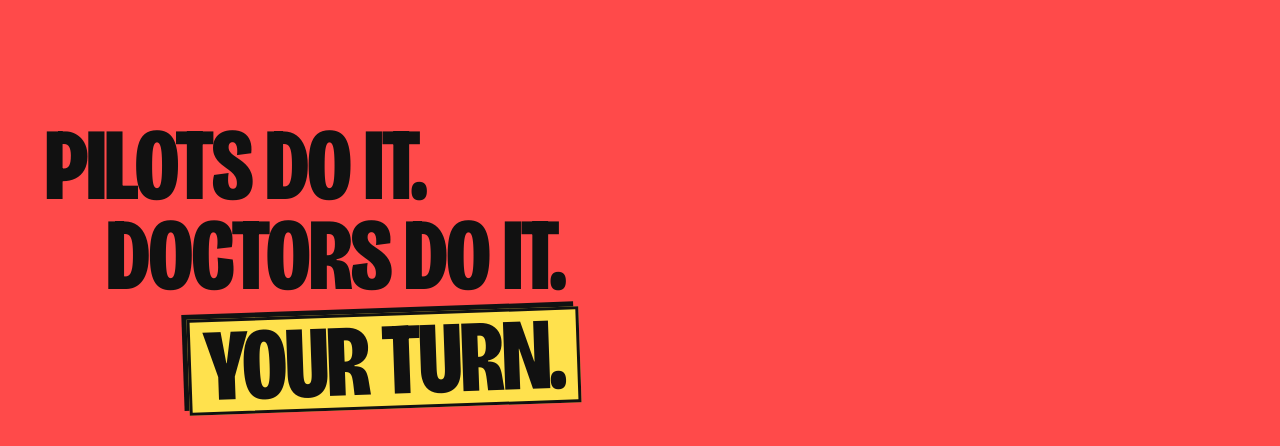
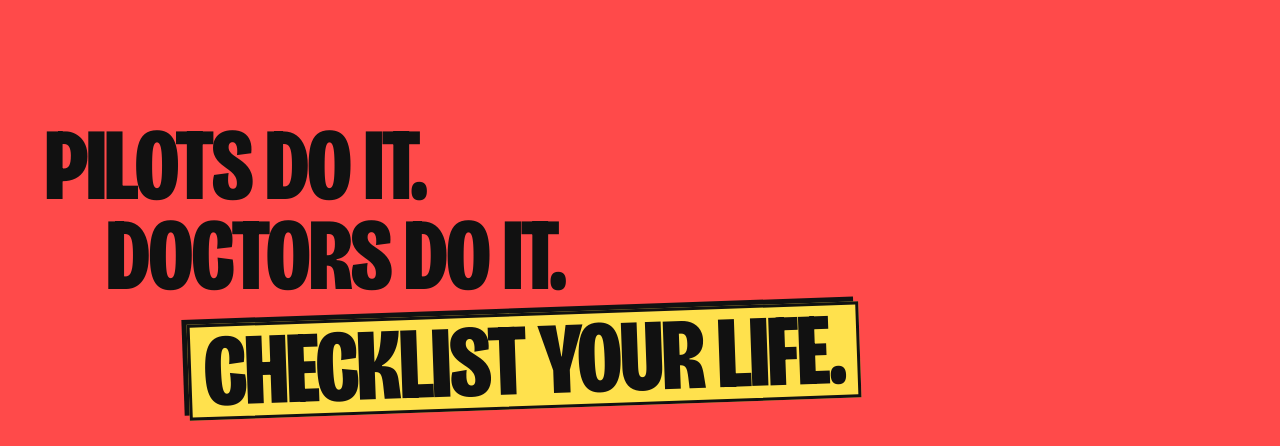
Before and after one commit to mateusmorgado/checklist-app-website, a plain HTML site: page index.html in a window 1280 px wide. Shown: the part 6080-6526 px from the top of the page. Drawn offline with nearby package versions, Linux system fonts and the light colour scheme; animation ran at ten frames a second.

Commit message:
Flip the film headline from 'Your turn.' to 'Checklist your life.'
Co-Authored-By: Claude Opus 5.5 <noreply@anthropic.com>
Claude-Session: https://claude.ai/code/session_01Ggus8vE5zcdYR2UuA9zaSK

```diff
--- a/css/site.css
+++ b/css/site.css
@@ -987,9 +987,19 @@ body:not(.at-top) .hero-down { opacity: 0; pointer-events: none; }
 
 /* film credits under the video */
 .film-mega { font-size: clamp(44px, 8vw, 128px); }
-.film-mega span { display: block; width: fit-content; }
-.film-mega span:nth-child(2) { margin-left: .6em; }
+.film-mega > span { display: block; width: fit-content; }
+.film-mega > span:nth-child(2) { margin-left: .6em; }
 .film-mega .hl { margin: .12em 0 0 1.4em; transform: rotate(-2deg); }
+.film-mega .ft { transition: transform .2s cubic-bezier(.5, 0, .9, .4); }
+.film-mega .ft-b { display: none; }
+.film-mega.flipped .ft-a { display: none; }
+.film-mega.flipped .ft-b { display: inline; }
+@media (max-width: 600px) { .film-mega .ft-b { font-size: .74em; white-space: nowrap; } }
+.film-mega.flipping .ft { transform: rotate(-2deg) scaleY(0); }
+.film-mega.flipped .ft { animation: ft-pop .55s cubic-bezier(.3, 1.8, .5, 1); }
+@keyframes ft-pop { 0% { transform: rotate(-2deg) scaleY(0); } 60% { transform: rotate(-4deg) scale(1.08, 1.12); } 100% { transform: rotate(-2deg); } }
+@media (max-width: 600px) { .film-mega.flipped .ft { margin-left: .3em; } }
+@media (prefers-reduced-motion: reduce) { .film-mega .ft-a { display: none; } .film-mega .ft-b { display: inline; } .film-mega .ft { animation: none !important; transition: none; } }
 .credits { max-width: 720px; margin: 22px auto 0; display: grid; gap: 6px; font: 500 14px/1.45 var(--body); }
 .credits { grid-template-columns: max-content 1fr; column-gap: 12px; }
 .credits p { display: contents; }
--- a/index.html
+++ b/index.html
@@ -394,7 +394,7 @@
 <!-- VIDEO -->
 <section class="section" id="video" aria-labelledby="video-title">
   <div class="wrap wide">
-    <h2 id="video-title" class="mega film-mega reveal"><span>Pilots do it.</span> <span>Doctors do it.</span> <span class="hl">Your turn.</span></h2>
+    <h2 id="video-title" class="mega film-mega reveal"><span>Pilots do it.</span> <span>Doctors do it.</span> <span class="hl ft"><span class="ft-a">Your turn.</span><span class="ft-b">Checklist your life.</span></span></h2>
     <div class="win reveal">
       <div class="win-bar"><span class="dots"><i></i><i></i><i></i></span><span class="win-title">checklistpro-ad.mp4</span><span class="vlang" role="group" aria-label="Video language" data-vlang="ad"><button type="button" data-l="en" lang="en" data-no-i18n aria-label="English" title="English" aria-pressed="true"><svg viewBox="0 0 60 40" aria-hidden="true"><path fill="#012169" d="M0 0h60v40H0z"/><path stroke="#fff" stroke-width="8" d="M0 0l60 40M60 0L0 40"/><path stroke="#c8102e" stroke-width="3" d="M0 0l60 40M60 0L0 40"/><path stroke="#fff" stroke-width="13" d="M30 0v40M0 20h60"/><path stroke="#c8102e" stroke-width="7" d="M30 0v40M0 20h60"/></svg></button><button type="button" data-l="de" lang="de" data-no-i18n aria-label="Deutsch" title="Deutsch" aria-pressed="false"><svg viewBox="0 0 60 40" aria-hidden="true"><path d="M0 0h60v14H0z"/><path fill="#dd0000" d="M0 13h60v14H0z"/><path fill="#ffce00" d="M0 27h60v13H0z"/></svg></button></span><span class="win-btns" aria-hidden="true">_ ▢ ✕</span></div>
       <div class="video-box" id="video-box">
--- a/js/i18n-data.js
+++ b/js/i18n-data.js
@@ -17,6 +17,7 @@ window.I18N_DE = {
 "Pilots do it.": "Piloten machen’s.",
 "Doctors do it.": "Ärzte machen’s.",
 "Your turn.": "Du bist dran.",
+"Checklist your life.": "Checkliste dein Leben.",
 "A two-minute checklist nearly halved deaths after surgery. The same idea, now for your day.": "Eine Zwei-Minuten-Checkliste hat die Todesfälle nach Operationen fast halbiert. Dieselbe Idee, jetzt für deinen Alltag.",
 "Previous power": "Vorherige Funktion",
 "Next power": "Nächste Funktion",
--- a/js/site.js
+++ b/js/site.js
@@ -1120,3 +1120,15 @@
   let rz = 0; addEventListener('resize', () => { clearTimeout(rz); rz = setTimeout(() => { if (ov.classList.contains('open')) window.Journey.draw(false); }, 150); });
   if (document.fonts && document.fonts.ready) document.fonts.ready.then(() => { if (ov.classList.contains('open')) window.Journey.draw(false); });
 })();
+
+// Film headline: "Your turn." flips to "Checklist your life." once it is on screen.
+(function () {
+  const h = document.getElementById('video-title');
+  if (!h || !h.querySelector('.ft') || !('IntersectionObserver' in window) || matchMedia('(prefers-reduced-motion: reduce)').matches) { if (h) h.classList.add('flipped'); return; }
+  const io = new IntersectionObserver(es => {
+    if (!es.some(e => e.isIntersecting)) return;
+    io.disconnect();
+    setTimeout(() => { h.classList.add('flipping'); setTimeout(() => { h.classList.add('flipped'); h.classList.remove('flipping'); }, 200); }, 1700);
+  }, { threshold: .6 });
+  io.observe(h);
+})();
```
